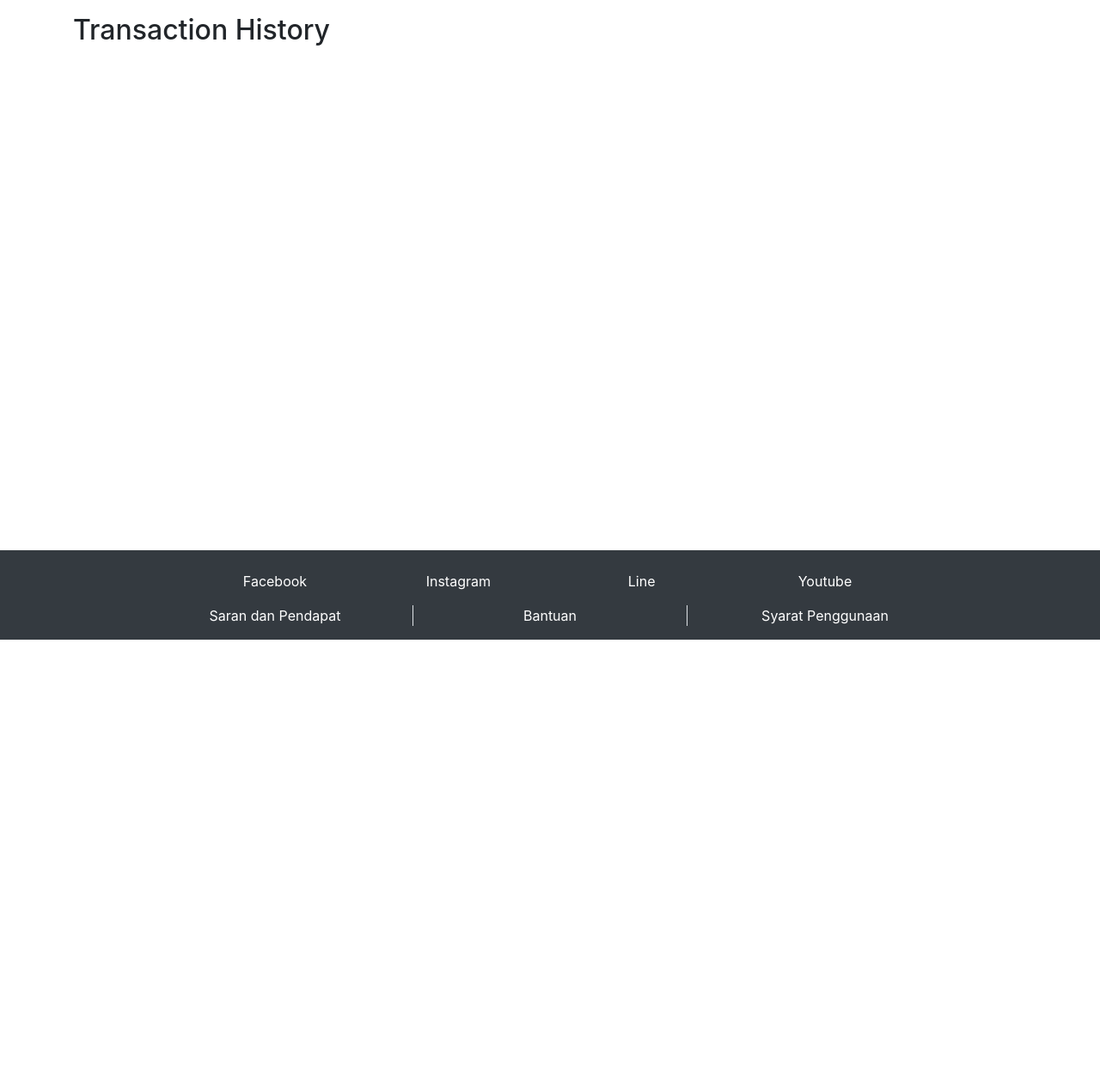
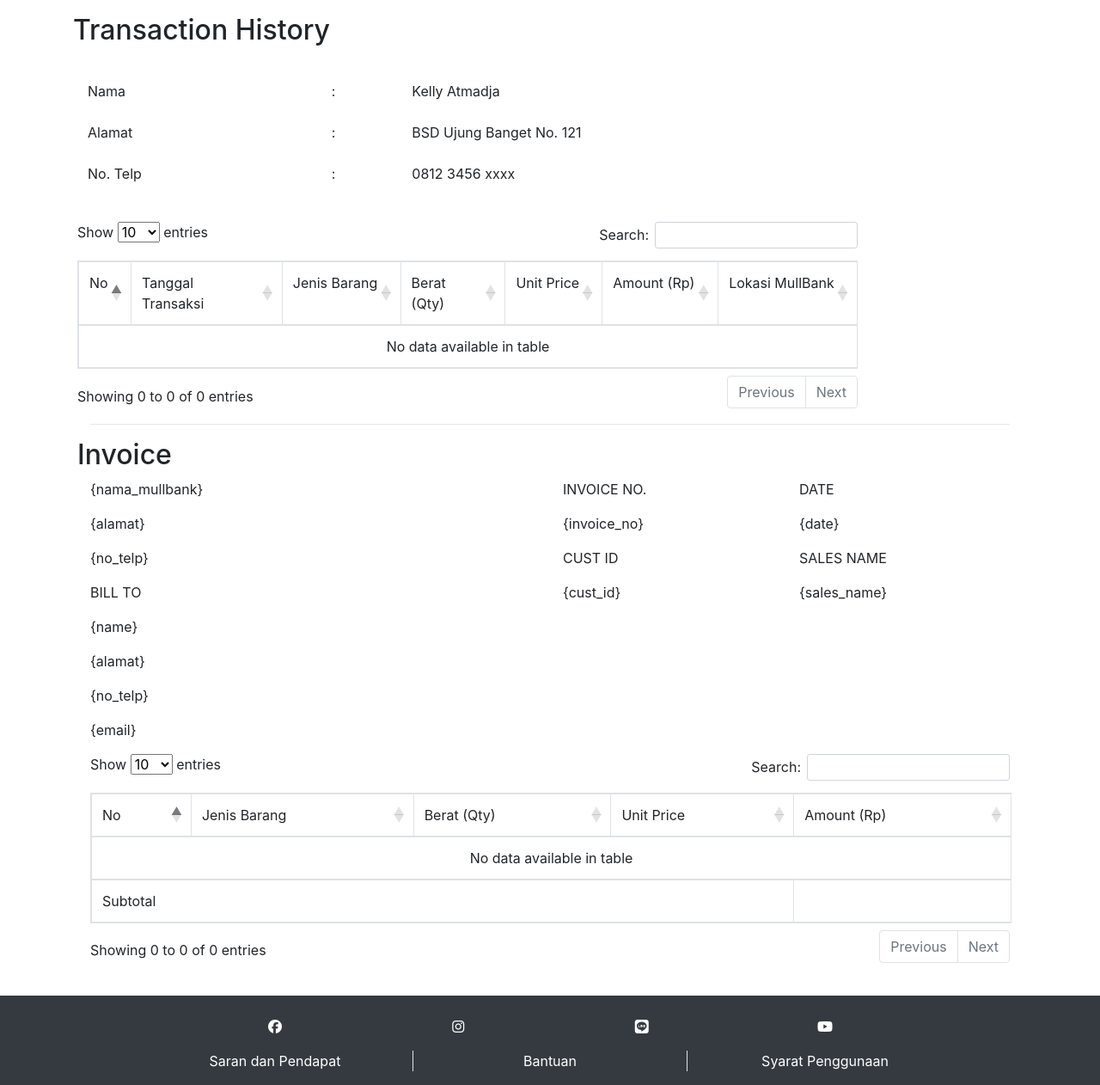
Before and after one commit to anditangguhf/MullBank, a PHP site: page /transaction.php in a window 1280 px wide. Shown: the part 56-1318 px from the top of the page at 86% size. Before the commit the page ends 800 px from the top, so only its background shows below. Run offline with PHP 8.4, Linux system fonts and the light colour scheme; some libraries are stand-ins or nearby versions.

Commit message:
Update kipi

```diff
--- a/assets/style.css
+++ b/assets/style.css
@@ -1,5 +1,8 @@
 .hidden { display: none; }
 .v-hidden { visibility: hidden; }
+.clickable {
+    cursor: pointer;
+}
 
 .home-banner {
     height: 350px;
--- a/templates/footer.php
+++ b/templates/footer.php
@@ -8,13 +8,13 @@
         <!-- Grid row -->
         <div class="row justify-content-center text-center">
             <!-- Grid column -->
-            <div class="col-md-2 mb-md-0 mb-3">Facebook</div>
+            <div class="col-md-2 mb-md-0 mb-3"><a href="#"><i class="fa text-white fa-facebook-official"></i></a></div>
             <!-- Grid column -->
-            <div class="col-md-2 mb-md-0 mb-3">Instagram</div>
+            <div class="col-md-2 mb-md-0 mb-3"><a href="#"><i class="fa text-white fa-instagram"></i></a></div>
             <!-- Grid column -->
-            <div class="col-md-2 mb-md-0 mb-3">Line</div>
+            <div class="col-md-2 mb-md-0 mb-3"><a href="#"><i class="fab text-white fa-line"></i></a></div>
             <!-- Grid column -->
-            <div class="col-md-2 mb-md-0 mb-3">Youtube</div>
+            <div class="col-md-2 mb-md-0 mb-3"><a href="#"><i class="fa text-white fa-youtube-play"></i></a></div>
         </div>
     </div>
     <!-- Copyright -->
--- a/templates/header.php
+++ b/templates/header.php
@@ -12,7 +12,8 @@
         <script src="https://cdn.jsdelivr.net/npm/popper.js@1.16.1/dist/umd/popper.min.js" integrity="sha384-9/reFTGAW83EW2RDu2S0VKaIzap3H66lZH81PoYlFhbGU+6BZp6G7niu735Sk7lN" crossorigin="anonymous"></script>
         <script src="https://stackpath.bootstrapcdn.com/bootstrap/4.5.2/js/bootstrap.min.js" integrity="sha384-B4gt1jrGC7Jh4AgTPSdUtOBvfO8shuf57BaghqFfPlYxofvL8/KUEfYiJOMMV+rV" crossorigin="anonymous"></script>
 
-        <link rel="stylesheet" href="https://stackpath.bootstrapcdn.com/font-awesome/4.7.0/css/font-awesome.min.css" integrity="sha384-wvfXpqpZZVQGK6TAh5PVlGOfQNHSoD2xbE+QkPxCAFlNEevoEH3Sl0sibVcOQVnN" crossorigin="anonymous">
+        <!-- <link rel="stylesheet" href="https://stackpath.bootstrapcdn.com/font-awesome/4.7.0/css/font-awesome.min.css" integrity="sha384-wvfXpqpZZVQGK6TAh5PVlGOfQNHSoD2xbE+QkPxCAFlNEevoEH3Sl0sibVcOQVnN" crossorigin="anonymous"> -->
+        <script src="https://kit.fontawesome.com/1c7b418622.js" crossorigin="anonymous"></script>
 
         <link rel="stylesheet" href="https://cdn.datatables.net/1.10.21/css/dataTables.bootstrap4.min.css">
         <script src="https://cdn.datatables.net/1.10.21/js/jquery.dataTables.min.js"></script>
--- a/transaction.php
+++ b/transaction.php
@@ -1,5 +1,97 @@
 <?php include 'templates/header.php'; ?>
 
-
+<div class="row trans-history">
+    <div class="col">
+        <div class="row user-info">
+            <table class="table table-borderless">
+                <tr>
+                    <td>Nama</td>
+                    <td>:</td>
+                    <td>Kelly Atmadja</td>
+                </tr>
+                <tr>
+                    <td>Alamat</td>
+                    <td>:</td>
+                    <td>BSD Ujung Banget No. 121</td>
+                </tr>
+                <tr>
+                    <td>No. Telp</td>
+                    <td>:</td>
+                    <td>0812 3456 xxxx</td>
+                </tr>
+            </table>
+        </div>
+        <div class="row table-history mt-3">
+            <table class="table table-bordered datatables">
+                <thead>
+                    <tr>
+                        <td>No</td>
+                        <td>Tanggal Transaksi</td>
+                        <td>Jenis Barang</td>
+                        <td>Berat (Qty)</td>
+                        <td>Unit Price</td>
+                        <td>Amount (Rp)</td>
+                        <td>Lokasi MullBank</td>
+                    </tr>
+                </thead>
+                <tbody></tbody>
+            </table>
+        </div>
+    </div>
+</div>
+<hr>
+<div class="row invoice mt-3">
+    <div class="col">
+        <div class="row">
+            <h2>Invoice</h2>
+        </div>
+        <div class="row invoice-info">
+            <div class="col-6">
+                <p>{nama_mullbank}</p>
+                <p>{alamat}</p>
+                <p>{no_telp}</p>
+                <p>BILL TO</p>
+                <p>{name}</p>
+                <p>{alamat}</p>
+                <p>{no_telp}</p>
+                <p>{email}</p>
+            </div>
+            <div class="col">
+                <p>INVOICE NO.</p>
+                <p>{invoice_no}</p>
+                <p>CUST ID</p>
+                <p>{cust_id}</p>
+            </div>
+            <div class="col">
+                <p>DATE</p>
+                <p>{date}</p>
+                <p>SALES NAME</p>
+                <p>{sales_name}</p>
+            </div>
+        </div>
+        <div class="row invoice-table">
+            <div class="col">
+                <table class="table table-bordered datatables">
+                    <thead>
+                        <tr>
+                            <td>No</td>
+                            <td>Jenis Barang</td>
+                            <td>Berat (Qty)</td>
+                            <td>Unit Price</td>
+                            <td>Amount (Rp)</td>
+                        </tr>
+                    </thead>
+                    <tbody></tbody>
+                    <tfoot>
+                        <tr>
+                            <td colspan="4">Subtotal</td>
+                            <td></td>
+                        </tr>
+                    </tfoot>
+                </table>
+            </div>
+        </div>
+    </div>
+</div>
 
 <?php include 'templates/footer.php'; ?>
```
Also changed, not shown: index.php (+12 -6 lines), locator.php (+12 -0 lines).
